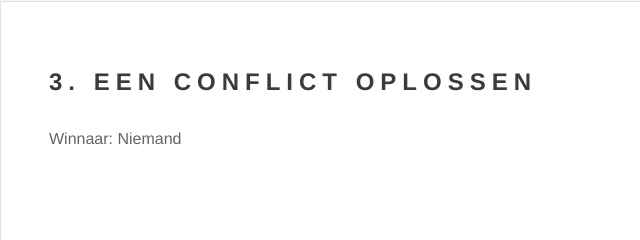
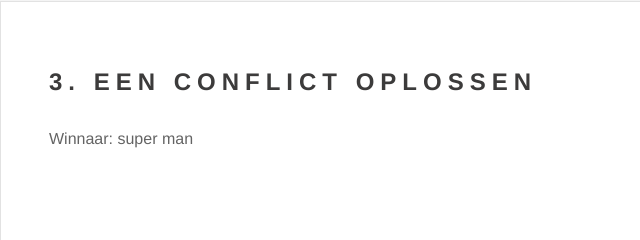
Before and after one commit to Raaju2005/Oefentoets, a plain HTML site: page index.html in a window 1280 px wide. Shown: the part 1994-2234 px from the top of the page, 0-640 px from the left. Drawn offline with Linux system fonts and the light colour scheme.

Commit message:
naam aangepast
naar super man

```diff
--- a/index.html
+++ b/index.html
@@ -117,7 +117,7 @@
                         <h2>3. Een conflict oplossen</h2>
                         <p>
                             Winnaar:
-                            <span id="winnaar">Niemand</span>
+                            <span id="winnaar">super man</span>
                         </p>
                     </div>
                     <div class="meta">
```
